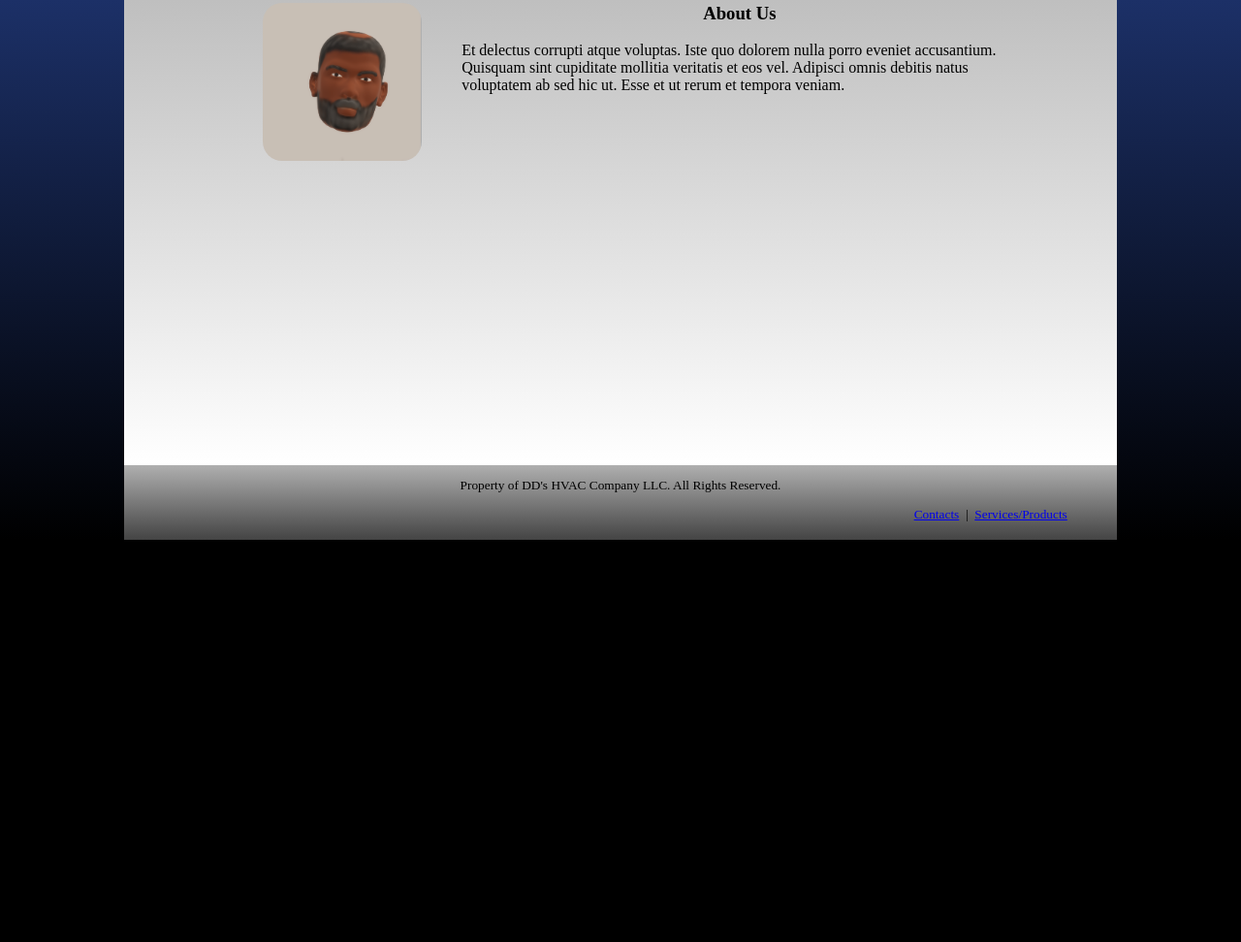
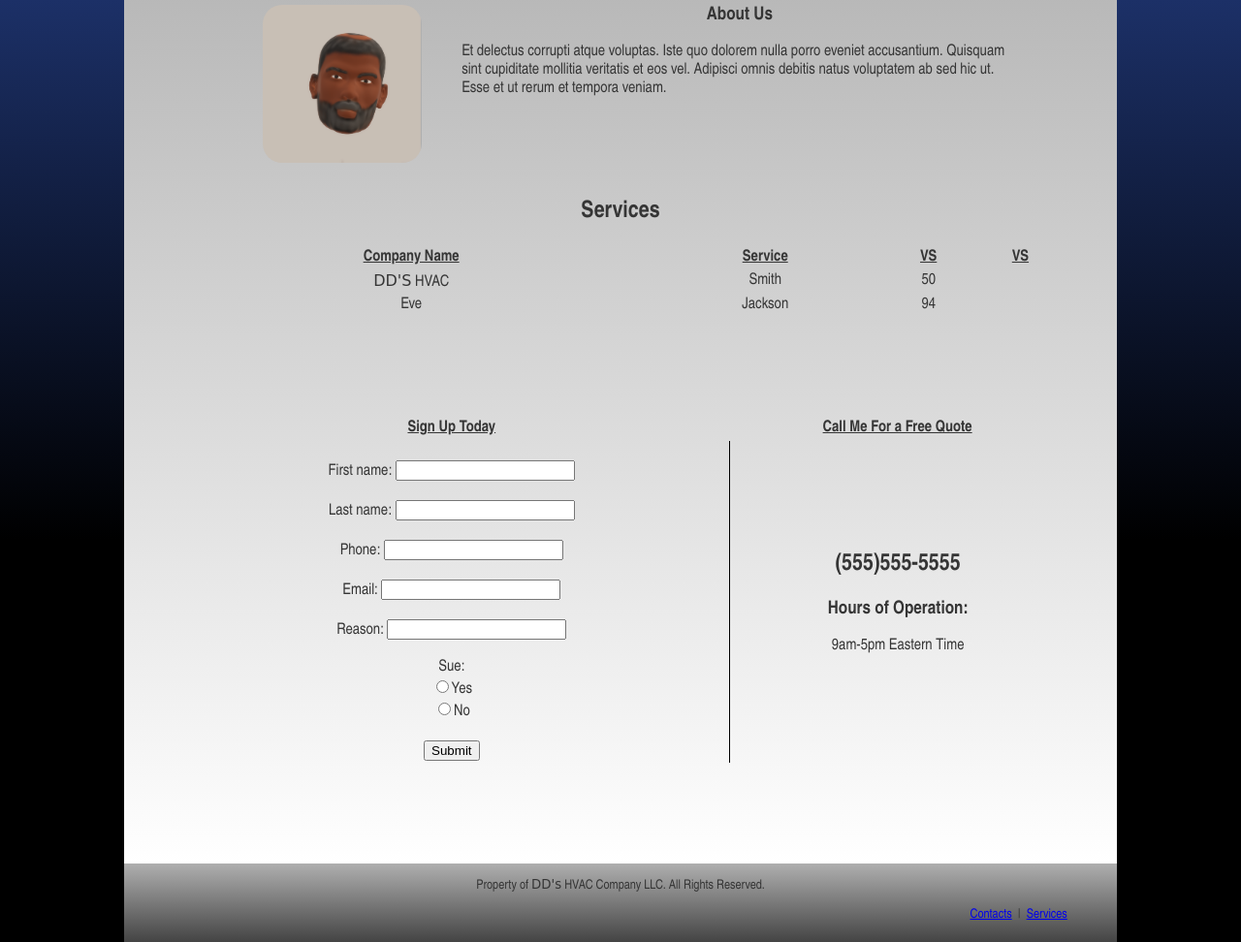
Before and after one commit to Kyeharris00/DD-HVAC, a plain HTML site: page index.html in a window 1280 px wide. Shown: the part 243-1215 px from the top of the page at 97% size. Before the commit the page ends 800 px from the top, so only its background shows below. Drawn offline with Linux system fonts and the light colour scheme.

Commit message:
All Site Components Added
Kye - Made executive decision to make the site one-page due to limited content availability.

```diff
--- a/index.html
+++ b/index.html
@@ -13,15 +13,15 @@
 
     <header>
 
-            <h1 class="center title">DD's HVAC Company</h1>
+            <h1 class="center title"><span>DD's</span> HVAC Company</h1>
 
 <nav>
 
 <ul>
 
-    <li><a href="#">Services/Products</a></li>
+    <li><a href="#services">Services</a></li>
 
-    <li><a href="#">Contacts</a></li>
+    <li><a href="#contacts">Contacts</a></li>
 
 </ul>
 
@@ -67,6 +67,117 @@
  </article>
 
 
+ <article id="services">
+
+
+    <h2>Services</h2>
+
+
+        <table style="width:100%">
+                <tr>
+                  <th>Company Name</th>
+                  <th>Service</th>
+                  <th>VS</th>
+                  <th>VS</th>
+                </tr>
+                <tr>
+                  <td><span>DD'S</span> HVAC</td>
+                  <td>Smith</td>
+                  <td>50</td>
+                </tr>
+                <tr>
+                  <td>Eve</td>
+                  <td>Jackson</td>
+                  <td>94</td>
+                </tr>
+              </table>
+
+
+
+ </article>
+
+
+ <article id="contacts">
+
+<table width="100%">
+
+        <tr>
+                <th>Sign Up Today</th>
+                <th>Call Me For a Free Quote</th>
+
+              </tr>
+
+              <tr>
+                    <td>
+                            <br>
+
+                            <form action="/action_page.php">
+
+                                First name:
+                                <input type="text" name="firstname">
+
+                                <br>
+                                <br>
+
+                                Last name:
+                                <input type="text" name="lastname">
+
+                                <br>
+                                <br>
+
+                                Phone:
+                                <input type="tel" name="phone">
+
+                                <br>
+                                <br>
+
+                                Email:
+                                <input type="email" name="email">
+
+                                <br>
+                                <br>
+
+                                Reason:
+                                <input type="text" name="reason">
+
+                                <br>
+                                <br>
+
+                                Sue:
+                                <br>
+                                <input type="radio" name="sue" value="Yes">Yes<br>
+                                <input type="radio" name="sue" value="No">No
+
+                                <br>
+                                <br>
+
+                                <input type="submit" value="Submit">
+                              </form>
+
+                    </td>
+
+
+                    <td class="border">
+
+<h2>(555)555-5555</h2>
+
+
+<h3>Hours of Operation:</h3>
+
+<p> 9am-5pm Eastern Time </p>
+
+                    </td>
+
+                  </tr>
+
+
+
+
+        </table>
+
+ </article>
+
+
         </section>
 
     </div>
@@ -74,11 +185,11 @@
         <footer>
 
             <small>
-                <p>Property of DD's HVAC Company LLC. All Rights Reserved.</p>
+                <p>Property of <span>DD's</span> HVAC Company LLC. All Rights Reserved.</p>
 
                 <ul>
 
-                        <li>&nbsp; &#124; &nbsp;<a href="#">Services/Products</a></li>
+                        <li>&nbsp; &#124; &nbsp;<a href="#">Services</a></li>
 
 
                         <li><a href="#">Contacts</a></li>
--- a/maincss.css
+++ b/maincss.css
@@ -7,7 +7,7 @@ body {background-image: linear-gradient(#284594, #000000); background-color: bla
 /*  background-color: #5c7dd8; */
 
 html, body {
-  height: 100%;
+  height: 100%; font-family: Arial Narrow, sans-serif; color: rgb(53, 53, 53);
 }
 
 header {background-image: linear-gradient(#5a5a5a, #afafaf); margin-bottom: 1%;}
@@ -21,6 +21,12 @@ header {background-image: linear-gradient(#5a5a5a, #afafaf); margin-bottom: 1%;}
 .missionPara {margin: 0 10% 0 10%;}
 
 .aboutPic {width:20%; border-radius: 20px; float:left; margin: 0 5% 0 5%;}
+
+#services {margin: 10% 5% 10% 5%; text-align: center;}
+
+#contacts {margin: 10% 5% 10% 5%; text-align: center;}
+
+.border {border-left: 1px solid black}
 
 
 footer { background-image: linear-gradient(#afafaf, #444444);}
@@ -43,7 +49,7 @@ nav ul {
 
   nav li a {
     display: block;
-    padding: 8px;
+    padding: 4px;
   }
 
 footer {
@@ -58,10 +64,19 @@ footer ul {
 }
 
 footer li {
-  float: right; }
+  float: right;  }
 
 
   footer p {
 
     text-align: center;
   }
+
+
+  span {
+
+    font-family: Brush Script MT, Brush Script Std, cursive;
+  }
+
+
+  th {text-decoration: underline;}
```
